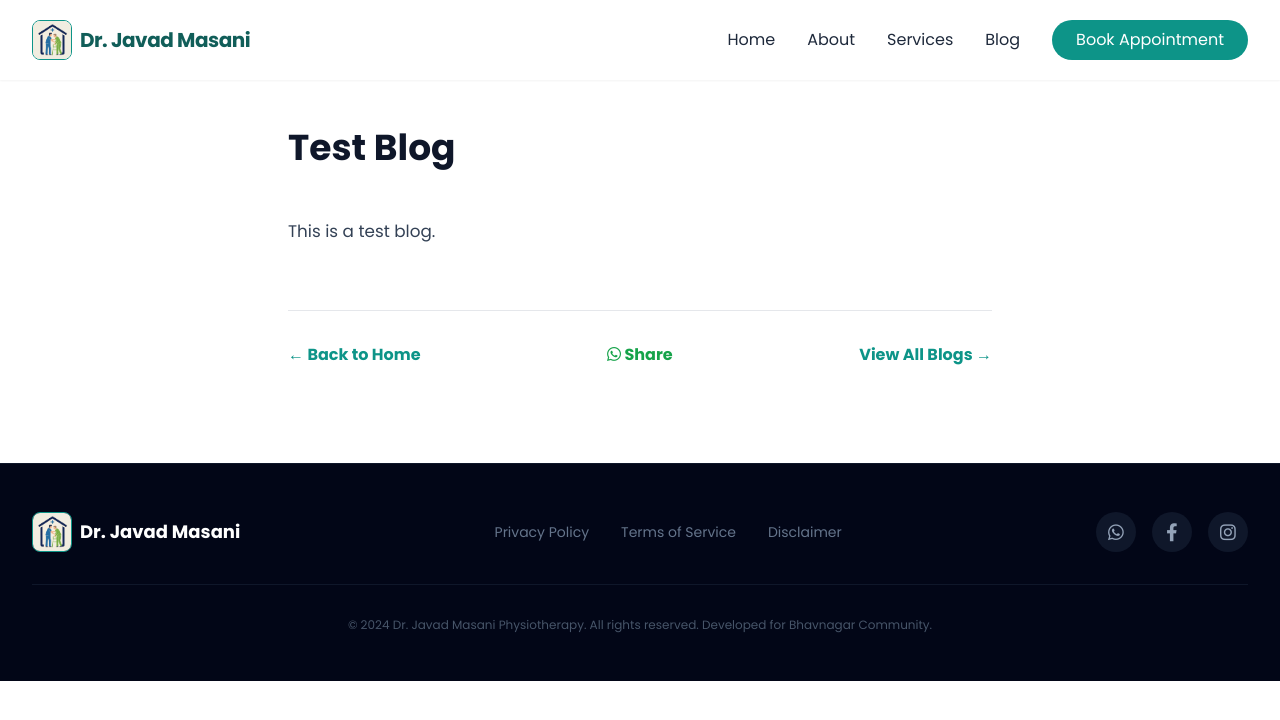
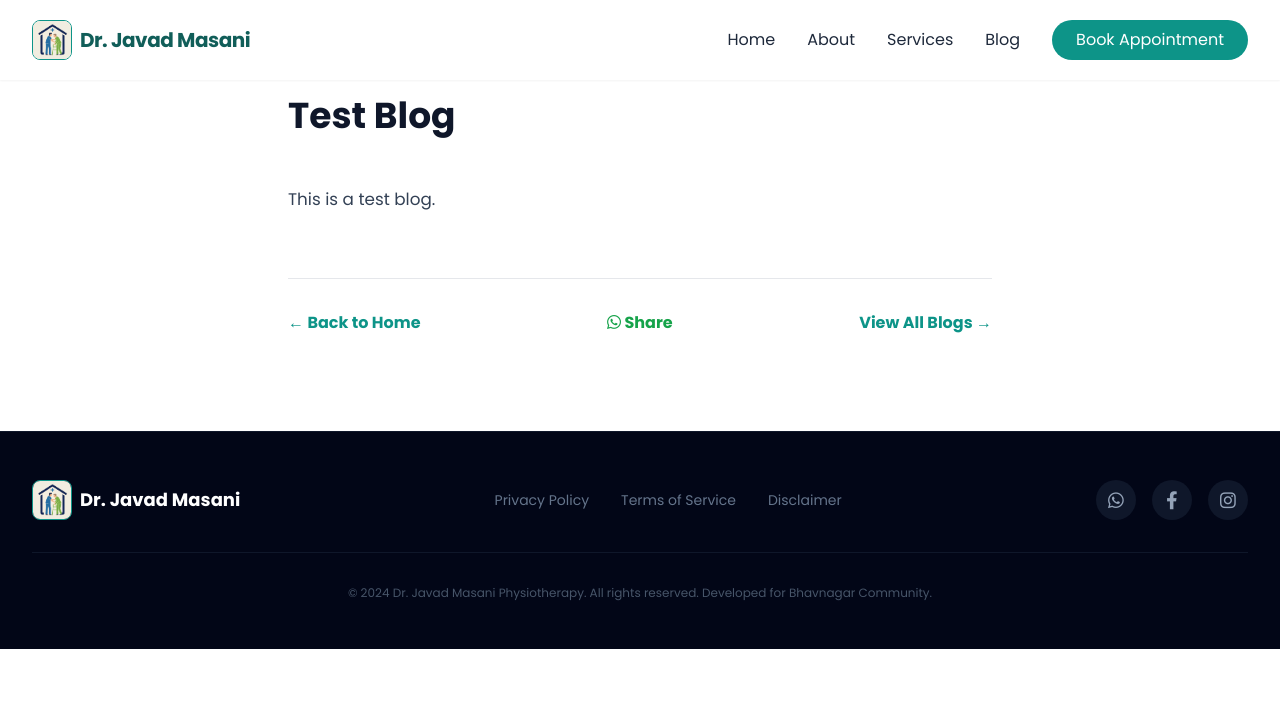
Before and after one commit to JavadMasani/Araogya, a Jekyll site: the page built from test.md, in a window 1280 px wide. Shown: the top 720 px of the page. Built offline with Jekyll 4.4.1, drawn with Linux system fonts in a browser that asks for light colours; nearby versions of some CDN libraries.

Commit message:
Update site.html

```diff
--- a/_layouts/site.html
+++ b/_layouts/site.html
@@ -136,7 +136,7 @@
         </div>
     </nav>
 
-  <main class="pt-32">
+  <main class="pt-24">
     {{ content }}
   </main>
 
```
